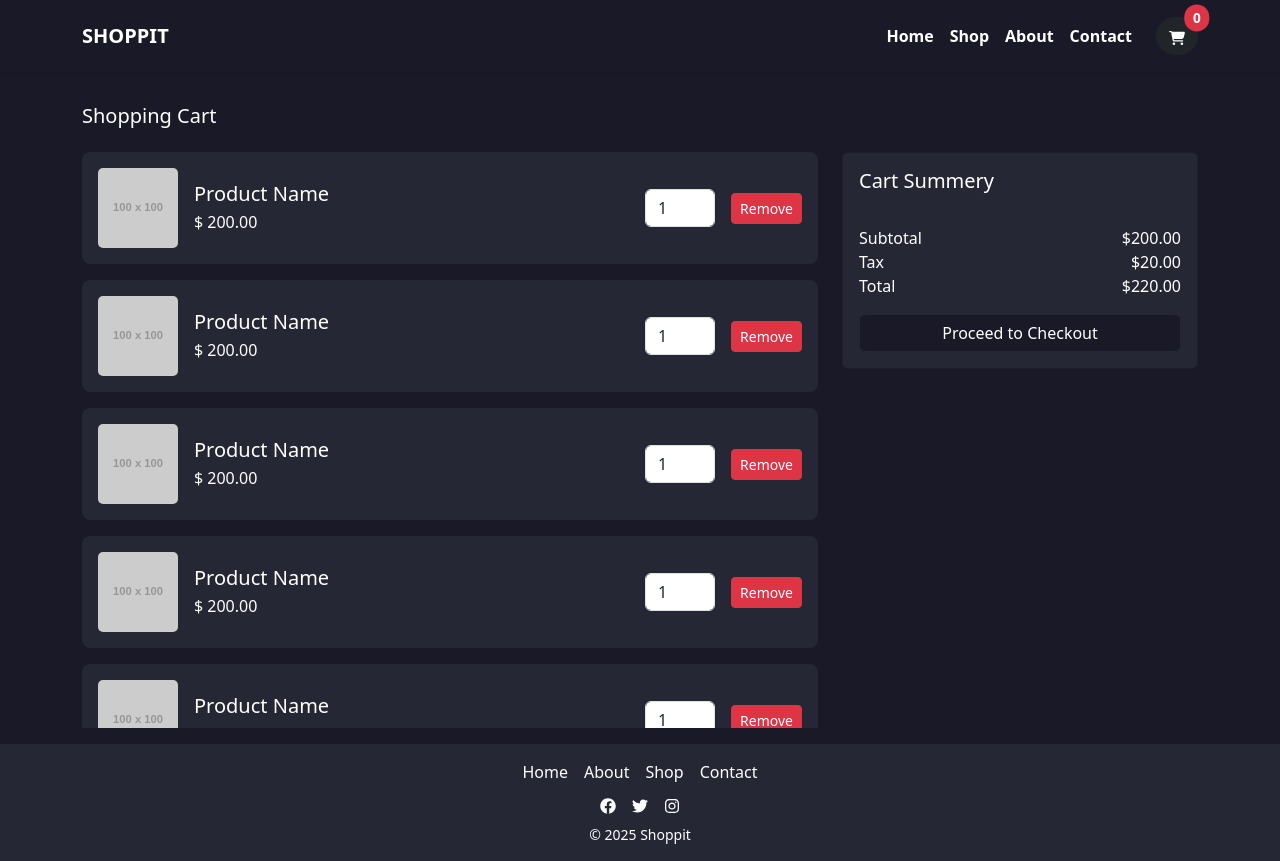
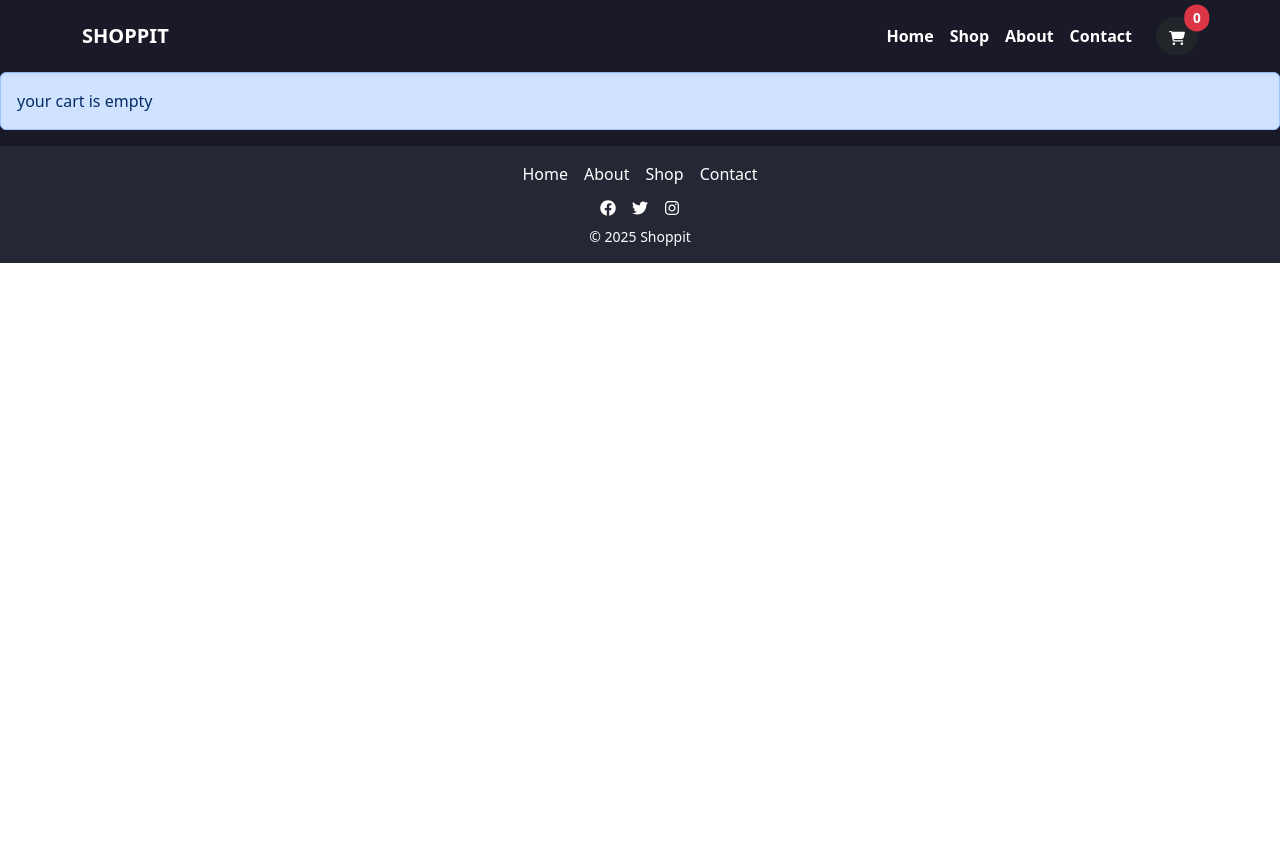
Before and after one commit to marydar/e-shop-ui, a React (Vite) app: page /cart in a window 1280 px wide. After the commit the page ends 800 px from the top, so only its background shows below. Built offline with nearby package versions, Linux system fonts and the light colour scheme; the HTML template or start-up script is replaced by a standard one.

Commit message:
cart page

```diff
--- a/src/components/Cart/CartItem.jsx
+++ b/src/components/Cart/CartItem.jsx
@@ -1,6 +1,8 @@
 import React from 'react'
+import { BASE_URL } from '../../api'
 
-const CartItem = () => {
+
+const CartItem = ({item}) => {
   return (
     <div className='col-md-12'>
       {/* cart items */}
@@ -9,20 +11,20 @@ const CartItem = () => {
       style={{backgroundColor: '#262735', borderRadius: '8px'}}
       >
         <img
-        src='https://via.placeholder.com/100'
+        src={`${BASE_URL}${item.Product.image}`}
         alt='product image'
         className='img-fluid'
         style={{width: '80px', height: '80px', objectFit: 'cover', borderRadius: '5px'}}
         />
         <div className='ms-3 flex-grow-1'>
-          <h5 className='mb-1 text-white'>Product Name</h5>
-          <p className='mb-0 text-white'>$ 200.00</p>
+          <h5 className='mb-1 text-white'>{item.Product.name}</h5>
+          <p className='mb-0 text-white'>{`$${item.total}`}</p>
         </div>
         <div className='d-flex align-items-center'>
           <input
           type='number'
           className='form-control me-3'
-          defaultValue="1"
+          defaultValue={item.quantity}
           style={{width: '70px'}}
           />
           <button className='btn btn-danger btn-sm' type='button'>Remove</button>
--- a/src/components/Cart/CartPage.jsx
+++ b/src/components/Cart/CartPage.jsx
@@ -1,27 +1,48 @@
-import React from 'react'
+import React, { useEffect } from 'react'
 import CartSummery from './CartSummery'
 import CartItem from './CartItem'
 import styles from './CartPage.module.css'
+import api from '../../api'
+import { useState } from 'react'
+
 
 const CartPage = () => {
+
+    const cart_code = localStorage.getItem("cart_code")
+    const [cartItems, setCartItems] = useState([])
+    const [cartTotal, setCartTotals] = useState(0.00)
+    const tax = 40.0
+    useEffect(function(){
+        if(cart_code){
+            api.get(`get_cart?cart_code=${cart_code}`)
+            .then(res =>{
+                console.log(res.data)
+                setCartItems(res.data.items)
+                setCartTotals(res.data.sum_total)
+            })
+            .catch(err => {
+                console.log(err.message)
+            })
+        }
+    }, [])
+
+    if(cartItems.length < 1){
+        return (
+            <div className='alert alert-primary' role='alert'>your cart is empty</div>
+        )
+    }
     return (
         <div className={`container my-3 py-3 overflow-y-scroll`} style={{height:"80vh"}}>
             <h5 className='mb-4 text-white'>Shopping Cart</h5>
             <div className='row'>
 
                 <div className='col-md-8'>
-                <CartItem/>
-                <CartItem/>
-                <CartItem/>
-                <CartItem/>
-                <CartItem/>
-                <CartItem/>
-                <CartItem/>
-                <CartItem/>
-                <CartItem/>
+                    {cartItems.map(item => (
+                        <CartItem key={item.id} item={item}/>
+                    ))}
                 </div>
 
-            <CartSummery/>
+                <CartSummery cartTotal={cartTotal} tax={tax}/>
 
             </div>
         </div>
--- a/src/components/Cart/CartSummery.jsx
+++ b/src/components/Cart/CartSummery.jsx
@@ -1,7 +1,11 @@
 import React from 'react'
 import { Link } from 'react-router-dom'
+// import toFixed from '../../utils/toFixed'
 
-const CartSummery = () => {
+const CartSummery = ({cartTotal, tax}) => {
+    const subTotal = cartTotal
+    const cartTax = tax
+    const total = (subTotal + cartTax)
   return (
     <div className='col-md-4 align-self-start'>
         <div className='card' style={{backgroundColor: '#262735'}}>
@@ -9,16 +13,16 @@ const CartSummery = () => {
                 <h5 className='card-title text-white'>Cart Summery</h5>
                 <hr/>
                 <div className='d-flex justify-content-between text-white'>
-                    <span>Subtotal</span>
-                    <span>$200.00</span>
+                    <span>Sub Total:</span>
+                    <span>{`$${subTotal}`}</span>
                 </div>
                 <div className='d-flex justify-content-between text-white'>
-                    <span>Tax</span>
-                    <span>$20.00</span>
+                    <span>Tax:</span>
+                    <span>{`$${cartTax}`}</span>
                 </div>
                 <div className='d-flex justify-content-between mb-3 text-white'>
-                    <span>Total</span>
-                    <span>$220.00</span>
+                    <span>Total:</span>
+                    <span>{`$${total}`}</span>
                 </div>
                 <Link to='/checkout'>
                 <button
--- a/src/components/Home/HomePage.jsx
+++ b/src/components/Home/HomePage.jsx
@@ -1,4 +1,4 @@
-import React, { use, useEffect , useState} from 'react'
+import React, { useEffect , useState} from 'react'
 import Header from './Header'
 import CardContainer from './CardContainer'
 import api from '../../api'
```
Lines whose indentation alone changed are shown as unchanged.
